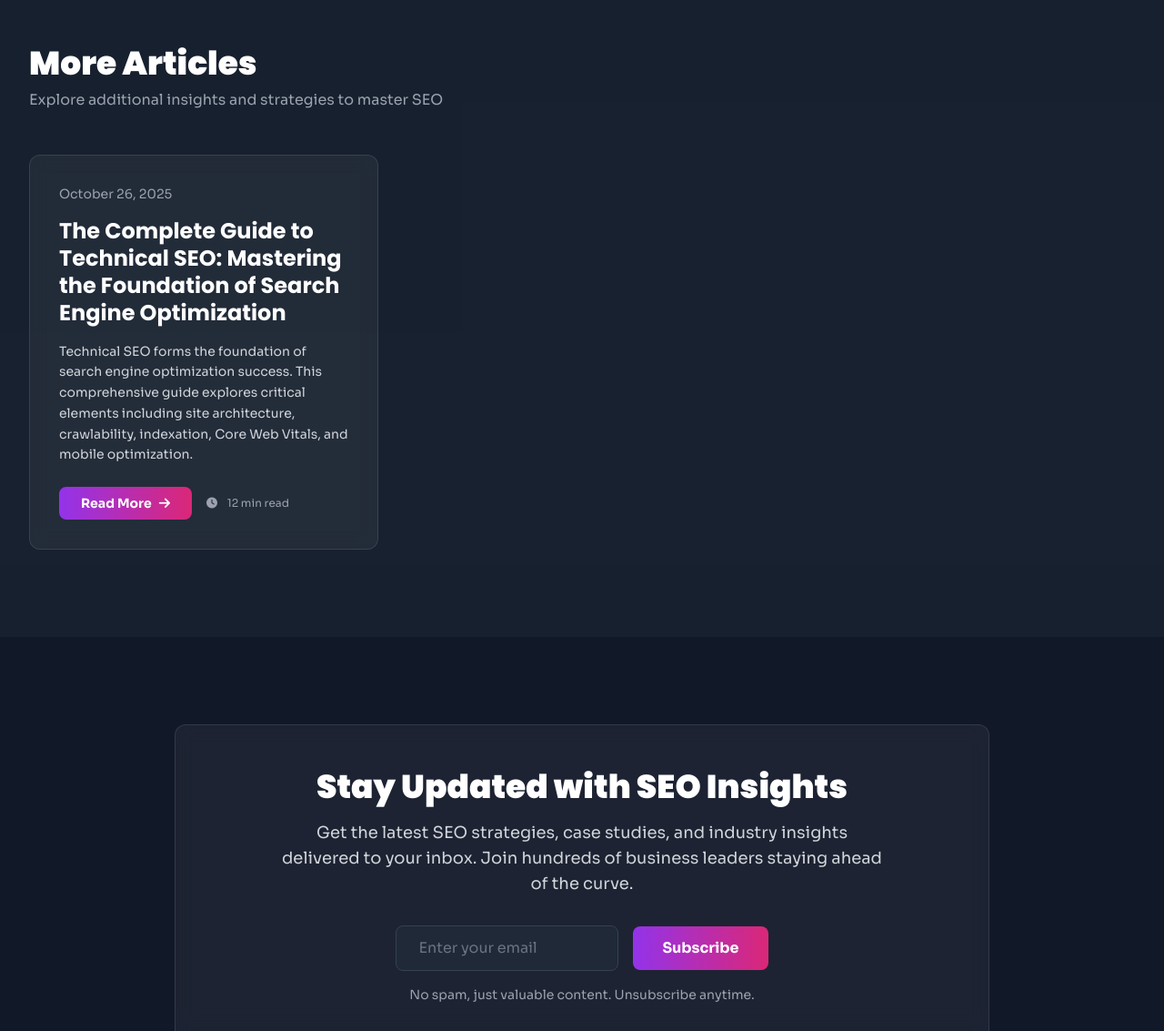
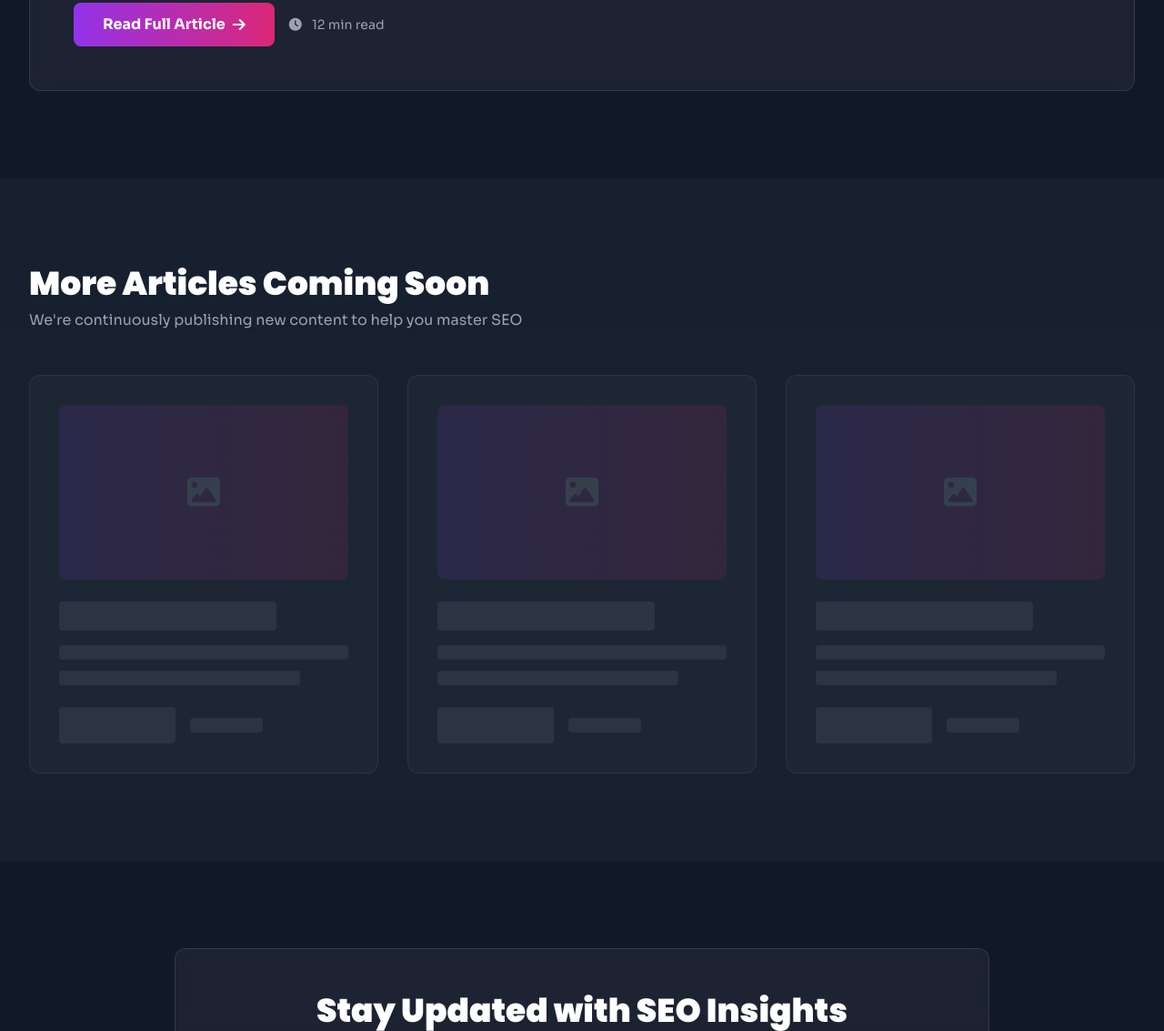
Before and after one commit to test-acc-12349/precision-seo-explosive-growth-guaranteed-2025-10-26-p919b, a plain HTML site: page blog.html in a window 1280 px wide. Shown: the part 1667-2800 px from the top of the page at 91% size. Drawn offline with nearby package versions, Linux system fonts and the light colour scheme.

Commit message:
Update blog.html via editor

```diff
--- a/blog.html
+++ b/blog.html
@@ -100,7 +100,7 @@
         <div class="relative max-w-7xl mx-auto">
             <div class="text-center max-w-4xl mx-auto">
                 <h1 class="text-5xl md:text-6xl lg:text-7xl font-black tracking-tight mb-6 leading-tight">
-                    <span class="text-white">Our Blog</span>
+                    <span class="text-white">Our SEO Blog</span>
                 </h1>
 
                 <p class="text-xl md:text-2xl text-gray-300 mb-8 leading-relaxed max-w-3xl mx-auto">
@@ -163,25 +163,25 @@
             <div class="hover-lift glass-effect p-8 md:p-12 rounded-xl transition-smooth duration-300 hover:shadow-2xl">
                 <div class="flex items-center gap-3 mb-6">
                     <span class="inline-block bg-gradient-to-r from-purple-600 to-pink-600 text-white px-4 py-2 rounded-full text-sm font-semibold">Featured</span>
-                    <span class="text-gray-400 text-sm">November 7, 2025</span>
+                    <span class="text-gray-400 text-sm">October 26, 2025</span>
                 </div>
 
                 <h3 class="text-4xl md:text-5xl font-black mb-6 text-white leading-tight">
-                    Best SEO Tips For Beginners
+                    The Complete Guide to Technical SEO: Mastering the Foundation of Search Engine Optimization
                 </h3>
 
                 <p class="text-lg text-gray-300 mb-8 leading-relaxed">
-                    Learn the best SEO tips for beginners. Master technical SEO, on-page optimization, and search engine fundamentals to boost your website rankings and organic traffic.
+                    Technical SEO forms the foundation of search engine optimization success. This comprehensive guide explores critical elements including site architecture, crawlability, indexation, Core Web Vitals, and mobile optimization. Learn how proper URL structure, strategic internal linking, and XML sitemaps improve search visibility. Discover techniques for optimizing page speed, implementing schema markup, and ensuring mobile-first compatibility. With real-world data showing 47% of websites have critical technical issues, addressing these fundamentals delivers measurable results. SEO Bang's proven methodology has helped 500+ businesses achieve an average 8.5x ROI increase through systematic technical optimization and ongoing performance monitoring.
                 </p>
 
                 <div class="flex flex-col sm:flex-row gap-4 items-start sm:items-center">
-                    <a href="https://test-acc-12349.github.io/precision-seo-explosive-growth-guaranteed-2025-10-26-p919b/blog/best-seo-tips-for-beginners.html" class="bg-gradient-to-r from-purple-600 to-pink-600 hover:from-purple-700 hover:to-pink-700 px-8 py-3 rounded-lg font-bold transition-smooth duration-300 hover:shadow-lg hover:scale-105 inline-flex items-center gap-2">
+                    <a href="https://test-acc-12349.github.io/precision-seo-explosive-growth-guaranteed-2025-10-26-p919b/blog/the-complete-guide-to-technical-seo-mastering-the-.html" class="bg-gradient-to-r from-purple-600 to-pink-600 hover:from-purple-700 hover:to-pink-700 px-8 py-3 rounded-lg font-bold transition-smooth duration-300 hover:shadow-lg hover:scale-105 inline-flex items-center gap-2">
                         <span>Read Full Article</span>
                         <i class="fas fa-arrow-right"></i>
                     </a>
                     <span class="text-gray-400 text-sm">
                         <i class="fas fa-clock mr-2"></i>
-                        8 min read
+                        12 min read
                     </span>
                 </div>
             </div>
@@ -192,32 +192,51 @@
     <section class="py-24 px-4 sm:px-6 lg:px-8 bg-gray-800/50">
         <div class="max-w-7xl mx-auto">
             <div class="mb-12">
-                <h2 class="text-3xl md:text-4xl font-black text-white mb-2">More Articles</h2>
-                <p class="text-gray-400">Explore additional insights and strategies to master SEO</p>
+                <h2 class="text-3xl md:text-4xl font-black text-white mb-2">More Articles Coming Soon</h2>
+                <p class="text-gray-400">We're continuously publishing new content to help you master SEO</p>
             </div>
 
-            <!-- Blog Posts Grid -->
+            <!-- Placeholder Grid -->
             <div class="grid grid-cols-1 md:grid-cols-2 lg:grid-cols-3 gap-8">
-                <!-- Blog Card 1 -->
-                <div class="hover-lift glass-effect p-8 rounded-xl transition-smooth duration-300 hover:shadow-2xl">
-                    <div class="flex items-center gap-3 mb-4">
-                        <span class="text-gray-400 text-sm">October 26, 2025</span>
+                <!-- Placeholder Card 1 -->
+                <div class="hover-lift glass-effect p-8 rounded-xl transition-smooth duration-300 hover:shadow-2xl opacity-60">
+                    <div class="w-full h-48 bg-gradient-to-r from-purple-600/20 to-pink-600/20 rounded-lg mb-6 flex items-center justify-center">
+                        <i class="fas fa-image text-gray-600 text-4xl"></i>
                     </div>
-                    <h3 class="text-2xl font-bold mb-4 text-white leading-tight">
-                        The Complete Guide to Technical SEO: Mastering the Foundation of Search Engine Optimization
-                    </h3>
-                    <p class="text-gray-300 mb-6 leading-relaxed text-sm">
-                        Technical SEO forms the foundation of search engine optimization success. This comprehensive guide explores critical elements including site architecture, crawlability, indexation, Core Web Vitals, and mobile optimization.
-                    </p>
-                    <div class="flex flex-col sm:flex-row gap-4 items-start sm:items-center">
-                        <a href="https://test-acc-12349.github.io/precision-seo-explosive-growth-guaranteed-2025-10-26-p919b/blog/the-complete-guide-to-technical-seo-mastering-the-.html" class="bg-gradient-to-r from-purple-600 to-pink-600 hover:from-purple-700 hover:to-pink-700 px-6 py-2 rounded-lg font-bold transition-smooth duration-300 hover:shadow-lg text-sm inline-flex items-center gap-2">
-                            <span>Read More</span>
-                            <i class="fas fa-arrow-right"></i>
-                        </a>
-                        <span class="text-gray-400 text-xs">
-                            <i class="fas fa-clock mr-2"></i>
-                            12 min read
-                        </span>
+                    <div class="h-8 bg-gray-700 rounded mb-4 w-3/4"></div>
+                    <div class="h-4 bg-gray-700 rounded mb-3 w-full"></div>
+                    <div class="h-4 bg-gray-700 rounded mb-6 w-5/6"></div>
+                    <div class="flex gap-4 items-center">
+                        <div class="h-10 bg-gray-700 rounded px-4 w-32"></div>
+                        <div class="h-4 bg-gray-700 rounded w-20"></div>
+                    </div>
+                </div>
+
+                <!-- Placeholder Card 2 -->
+                <div class="hover-lift glass-effect p-8 rounded-xl transition-smooth duration-300 hover:shadow-2xl opacity-60">
+                    <div class="w-full h-48 bg-gradient-to-r from-purple-600/20 to-pink-600/20 rounded-lg mb-6 flex items-center justify-center">
+                        <i class="fas fa-image text-gray-600 text-4xl"></i>
+                    </div>
+                    <div class="h-8 bg-gray-700 rounded mb-4 w-3/4"></div>
+                    <div class="h-4 bg-gray-700 rounded mb-3 w-full"></div>
+                    <div class="h-4 bg-gray-700 rounded mb-6 w-5/6"></div>
+                    <div class="flex gap-4 items-center">
+                        <div class="h-10 bg-gray-700 rounded px-4 w-32"></div>
+                        <div class="h-4 bg-gray-700 rounded w-20"></div>
+                    </div>
+                </div>
+
+                <!-- Placeholder Card 3 -->
+                <div class="hover-lift glass-effect p-8 rounded-xl transition-smooth duration-300 hover:shadow-2xl opacity-60">
+                    <div class="w-full h-48 bg-gradient-to-r from-purple-600/20 to-pink-600/20 rounded-lg mb-6 flex items-center justify-center">
+                        <i class="fas fa-image text-gray-600 text-4xl"></i>
+                    </div>
+                    <div class="h-8 bg-gray-700 rounded mb-4 w-3/4"></div>
+                    <div class="h-4 bg-gray-700 rounded mb-3 w-full"></div>
+                    <div class="h-4 bg-gray-700 rounded mb-6 w-5/6"></div>
+                    <div class="flex gap-4 items-center">
+                        <div class="h-10 bg-gray-700 rounded px-4 w-32"></div>
+                        <div class="h-4 bg-gray-700 rounded w-20"></div>
                     </div>
                 </div>
             </div>
```
